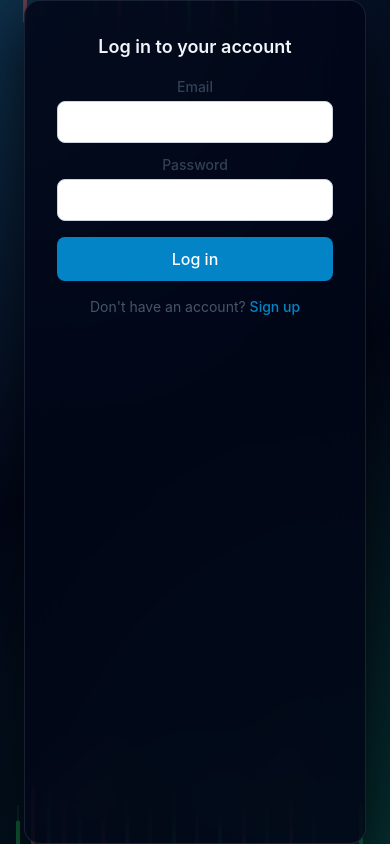
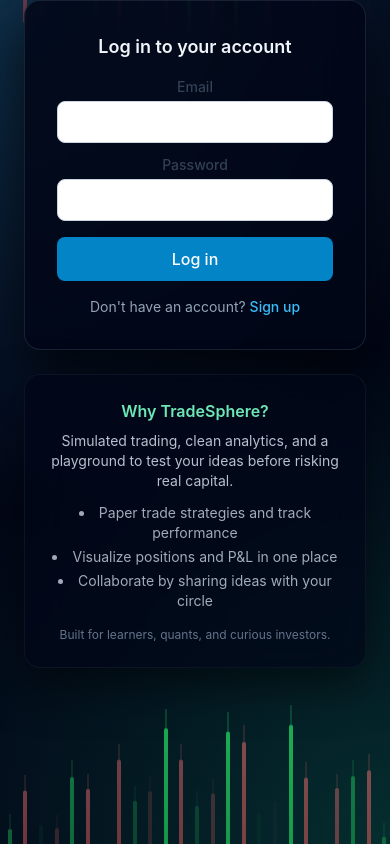
Before and after one commit to Aarushi002/tradesphere, a React (Create React App) app in the folder frontend/: page / in a window 390 px wide. Built offline with nearby package versions, Linux system fonts and the light colour scheme; no server answers.

Commit message:
Refine landing layout, looping hero typing, denser candlesticks

```diff
--- a/frontend/src/pages/Login.js
+++ b/frontend/src/pages/Login.js
@@ -16,55 +16,71 @@
   useEffect(() => {
     const full1 = 'TradeSphere by GammaFlowCapital';
     const full2 = 'Your Strategy Lab for the Stock Market';
+
     let idx1 = 0;
     let idx2 = 0;
+    let phase = 'line1';
+    let timer;
 
-    const typeLine1 = () => {
+    const tick = () => {
+      if (phase === 'line1') {
         if (idx1 <= full1.length) {
           setHeroLine1(full1.slice(0, idx1));
           idx1 += 1;
         } else {
-        clearInterval(timer1);
-        timer2 = setInterval(typeLine2, 55);
+          phase = 'line2';
+          idx2 = 0;
         }
-    };
-
-    const typeLine2 = () => {
+      } else if (phase === 'line2') {
         if (idx2 <= full2.length) {
           setHeroLine2(full2.slice(0, idx2));
           idx2 += 1;
         } else {
-        clearInterval(timer2);
+          phase = 'pause';
+          setTimeout(() => {
+            idx1 = 0;
+            idx2 = 0;
+            setHeroLine1('');
+            setHeroLine2('');
+            phase = 'line1';
+          }, 2200);
+        }
       }
     };
 
-    let timer2;
-    const timer1 = setInterval(typeLine1, 65);
+    timer = setInterval(tick, 65);
 
     return () => {
-      clearInterval(timer1);
-      if (timer2) clearInterval(timer2);
+      if (timer) clearInterval(timer);
     };
   }, []);
 
   const bottomCandles = [
-    { left: '4%', height: 120, color: 'green', duration: 7, delay: 0 },
-    { left: '8%', height: 160, color: 'red', duration: 8.5, delay: -1.2 },
-    { left: '12%', height: 140, color: 'green', duration: 7.5, delay: -3.4 },
-    { left: '16%', height: 180, color: 'red', duration: 9.5, delay: -2.1 },
-    { left: '20%', height: 150, color: 'green', duration: 8.2, delay: -4.7 },
-    { left: '26%', height: 170, color: 'red', duration: 10, delay: -1.8 },
-    { left: '32%', height: 130, color: 'green', duration: 7.8, delay: -5.3 },
-    { left: '38%', height: 190, color: 'red', duration: 10.5, delay: -3.9 },
-    { left: '44%', height: 160, color: 'green', duration: 8.7, delay: -6.1 },
-    { left: '50%', height: 175, color: 'red', duration: 9.8, delay: -2.9 },
-    { left: '56%', height: 145, color: 'green', duration: 7.4, delay: -4.2 },
-    { left: '62%', height: 185, color: 'red', duration: 9.9, delay: -5.8 },
-    { left: '68%', height: 155, color: 'green', duration: 8.1, delay: -3.5 },
-    { left: '74%', height: 165, color: 'red', duration: 9.1, delay: -6.4 },
-    { left: '80%', height: 135, color: 'green', duration: 7.2, delay: -2.6 },
-    { left: '86%', height: 195, color: 'red', duration: 10.3, delay: -5.1 },
-    { left: '92%', height: 150, color: 'green', duration: 8.4, delay: -3.8 },
+    { left: '2%', height: 110, color: 'green', duration: 7, delay: 0 },
+    { left: '6%', height: 150, color: 'red', duration: 8.5, delay: -1.1 },
+    { left: '10%', height: 135, color: 'green', duration: 7.4, delay: -2.2 },
+    { left: '14%', height: 170, color: 'red', duration: 9.5, delay: -3.3 },
+    { left: '18%', height: 145, color: 'green', duration: 8.1, delay: -4.4 },
+    { left: '22%', height: 165, color: 'red', duration: 9.8, delay: -5.5 },
+    { left: '26%', height: 130, color: 'green', duration: 7.6, delay: -1.7 },
+    { left: '30%', height: 190, color: 'red', duration: 10.6, delay: -2.8 },
+    { left: '34%', height: 160, color: 'green', duration: 8.7, delay: -3.9 },
+    { left: '38%', height: 175, color: 'red', duration: 9.9, delay: -5.0 },
+    { left: '42%', height: 140, color: 'green', duration: 7.3, delay: -6.1 },
+    { left: '46%', height: 185, color: 'red', duration: 10.2, delay: -2.4 },
+    { left: '50%', height: 155, color: 'green', duration: 8.4, delay: -3.5 },
+    { left: '54%', height: 170, color: 'red', duration: 9.4, delay: -4.6 },
+    { left: '58%', height: 135, color: 'green', duration: 7.1, delay: -5.7 },
+    { left: '62%', height: 180, color: 'red', duration: 10.1, delay: -1.9 },
+    { left: '66%', height: 150, color: 'green', duration: 8.2, delay: -3.0 },
+    { left: '70%', height: 165, color: 'red', duration: 9.3, delay: -4.1 },
+    { left: '74%', height: 140, color: 'green', duration: 7.5, delay: -5.2 },
+    { left: '78%', height: 175, color: 'red', duration: 10.4, delay: -6.3 },
+    { left: '82%', height: 145, color: 'green', duration: 8.0, delay: -2.6 },
+    { left: '86%', height: 195, color: 'red', duration: 10.8, delay: -3.7 },
+    { left: '90%', height: 155, color: 'green', duration: 8.6, delay: -4.8 },
+    { left: '94%', height: 170, color: 'red', duration: 9.7, delay: -5.9 },
+    { left: '98%', height: 140, color: 'green', duration: 7.8, delay: -1.3 },
   ];
 
   const topCandles = [
@@ -82,6 +98,7 @@
     { left: '74%', height: 150, color: 'green', duration: 8.9, delay: -3.5 },
     { left: '80%', height: 170, color: 'red', duration: 9.9, delay: -5.0 },
     { left: '88%', height: 140, color: 'green', duration: 8.1, delay: -2.2 },
+    { left: '94%', height: 160, color: 'red', duration: 9.3, delay: -3.6 },
   ];
 
   async function handleSubmit(e) {
@@ -146,17 +163,14 @@
       {/* Left hero area */}
       <div className="relative z-10 hidden lg:flex flex-1 flex-col justify-center pr-10 text-slate-50">
         <div className="flex items-center gap-4 mb-6">
-          <div className="flex h-14 w-14 items-center justify-center rounded-2xl bg-emerald-500/10 ring-2 ring-emerald-400/40 shadow-[0_0_45px_rgba(16,185,129,0.7)]">
+          <div className="relative h-16 w-16 overflow-hidden rounded-2xl bg-gradient-to-br from-emerald-500/25 via-emerald-400/20 to-sky-500/15 shadow-[0_0_55px_rgba(16,185,129,0.75)] ring-1 ring-emerald-400/40 backdrop-blur">
             <img
               src={Logo}
               alt="TradeSphere mark"
-              className="h-10 w-10 object-contain drop-shadow-[0_0_30px_rgba(16,185,129,0.9)]"
+              className="absolute inset-0 h-full w-full object-cover mix-blend-screen opacity-90"
             />
           </div>
           <div>
-            <p className="text-xs font-semibold tracking-[0.22em] text-emerald-300/90">
-              TRADING RESEARCH PLATFORM
-            </p>
             <p className="text-lg font-semibold text-slate-100">
               Trade<span className="text-emerald-400">Sphere</span>
             </p>
@@ -172,8 +186,10 @@
           </p>
         </div>
       </div>
-      {/* Right auth card */}
-      <div className="relative z-10 w-full max-w-md lg:max-w-sm rounded-2xl border border-slate-800/80 bg-slate-950/85 backdrop-blur-xl p-8 shadow-[0_22px_55px_rgba(0,0,0,0.7)] lg:ml-16">
+      {/* Right side: two-column panel for symmetry */}
+      <div className="relative z-10 w-full max-w-3xl lg:flex lg:items-stretch lg:ml-12">
+        {/* Auth card */}
+        <div className="w-full lg:w-1/2 rounded-2xl border border-slate-800/80 bg-slate-950/85 backdrop-blur-xl p-8 shadow-[0_22px_55px_rgba(0,0,0,0.7)] mb-6 lg:mb-0 lg:mr-4">
           <h2 className="text-lg font-semibold text-slate-100 mb-4 text-center">
             {isRegister ? 'Create your account' : 'Log in to your account'}
           </h2>
@@ -220,13 +236,31 @@
             {loading ? '...' : isRegister ? 'Sign up' : 'Log in'}
           </button>
         </form>
-        <p className="mt-4 text-sm text-slate-600 dark:text-slate-400">
+        <p className="mt-4 text-sm text-slate-400">
           {isRegister ? 'Already have an account?' : "Don't have an account?"}{' '}
-          <button type="button" onClick={() => setIsRegister(!isRegister)} className="text-sky-600 dark:text-sky-400 font-medium hover:underline">
+          <button type="button" onClick={() => setIsRegister(!isRegister)} className="text-sky-400 font-medium hover:underline">
             {isRegister ? 'Log in' : 'Sign up'}
           </button>
         </p>
         </div>
+        {/* Secondary info card for symmetry */}
+        <div className="w-full lg:w-1/2 rounded-2xl border border-slate-900/80 bg-slate-950/70 backdrop-blur-xl p-6 shadow-[0_18px_45px_rgba(0,0,0,0.5)] flex flex-col justify-between text-slate-100">
+          <div>
+            <h3 className="text-base font-semibold mb-2 text-emerald-300">Why TradeSphere?</h3>
+            <p className="text-sm text-slate-300/90 mb-3">
+              Simulated trading, clean analytics, and a playground to test your ideas before risking real capital.
+            </p>
+            <ul className="space-y-1 text-sm text-slate-300/80 list-disc list-inside">
+              <li>Paper trade strategies and track performance</li>
+              <li>Visualize positions and P&amp;L in one place</li>
+              <li>Collaborate by sharing ideas with your circle</li>
+            </ul>
+          </div>
+          <p className="mt-4 text-xs text-slate-500">
+            Built for learners, quants, and curious investors.
+          </p>
+        </div>
+      </div>
     </div>
   );
 }
```
Lines whose indentation alone changed are shown as unchanged.
